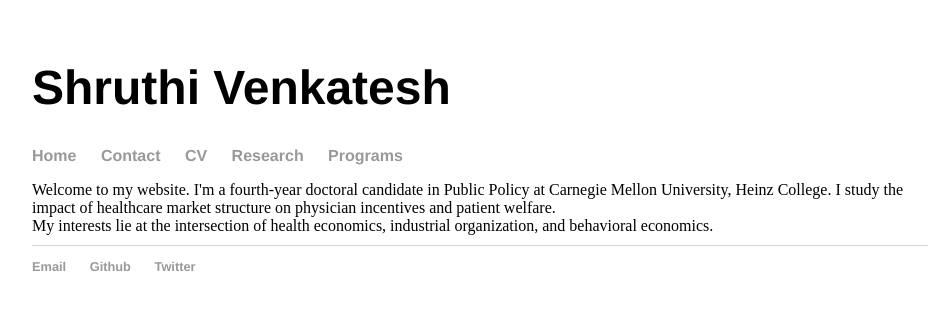
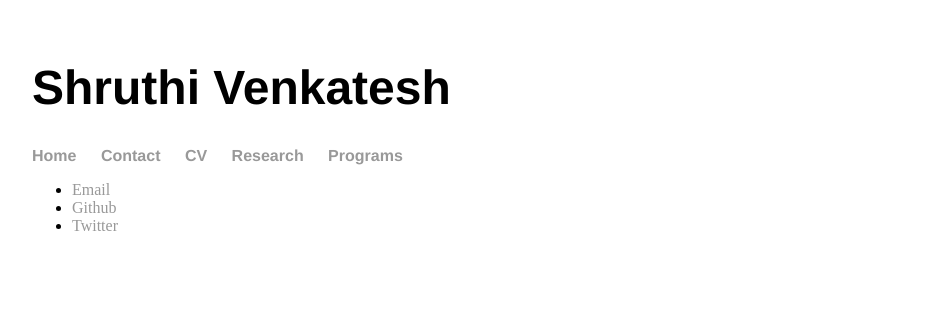
Before and after one commit to shruthi-venkatesh/shruthi-venkatesh.github.io, a Jekyll site: the page built from index.html, in a window 1280 px wide. Shown: the top 310 px of the page, without its empty margins (160-1094 px from the left). Built offline with Jekyll 4.4.1, drawn with Linux system fonts in a browser that asks for light colours.

Commit message:
Update default.html

```diff
--- a/_layouts/default.html
+++ b/_layouts/default.html
@@ -16,13 +16,7 @@
 			<li><a href="https://github.com/shruthi-venkatesh/">Programs</a></li>
     		</ul>
 		</nav>
-		<div class="container">
-    		<div class="blurb">
-			Welcome to my website. I'm a fourth-year doctoral candidate in Public Policy at Carnegie Mellon University, Heinz College. I study the impact of healthcare market structure on physician incentives and patient welfare.
-			<br> My interests lie at the intersection of health economics, industrial organization, and behavioral economics.
-       		</div><!-- /.blurb -->
-		</div><!-- /.container -->
-		<footer>
+
     		<ul>
         		<li><a href="mailto:shruthiv@cmu.edu">Email</a></li>
         		<li><a href="https://github.com/shruthi-venkatesh">Github</a></li>
```
